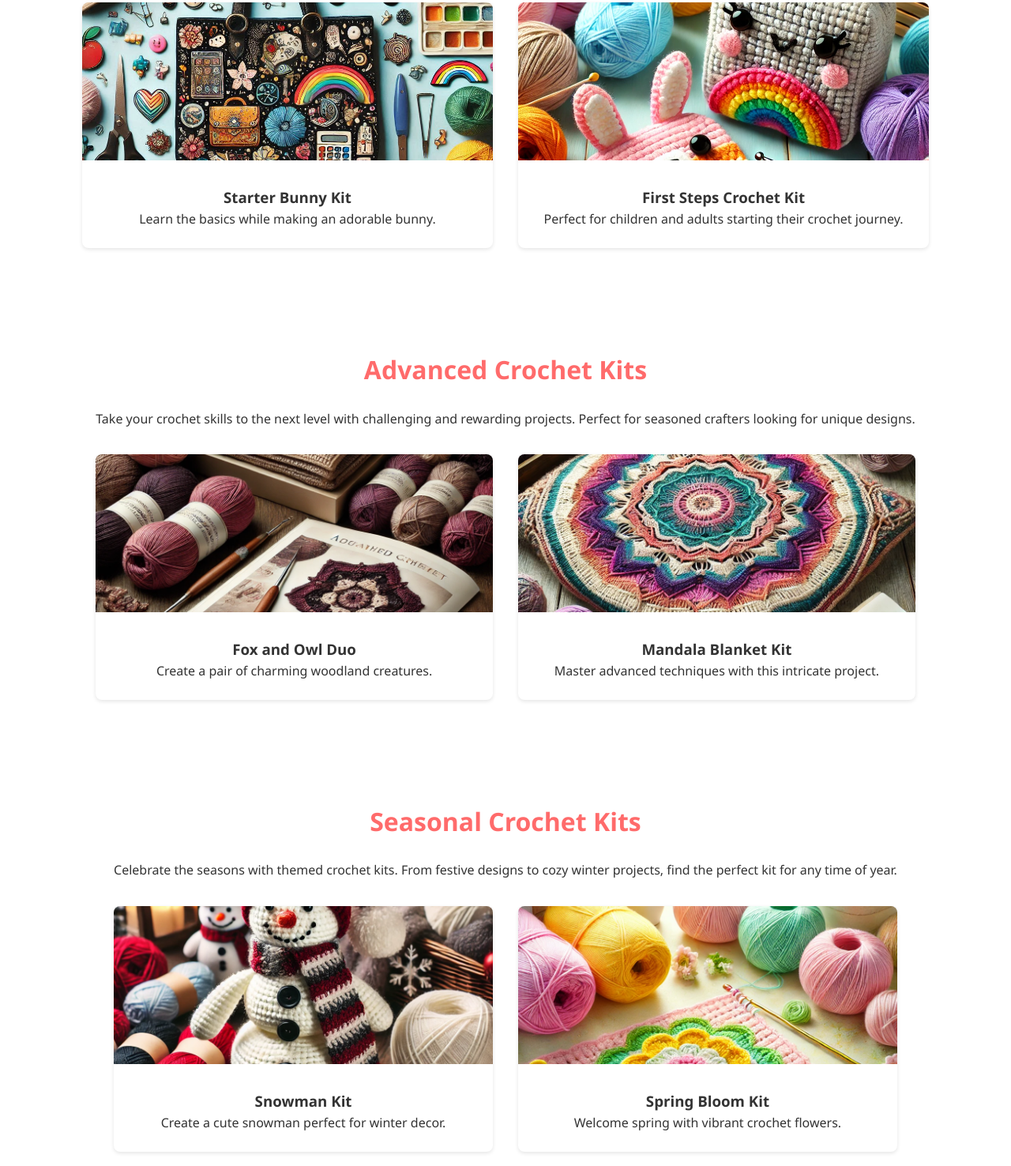
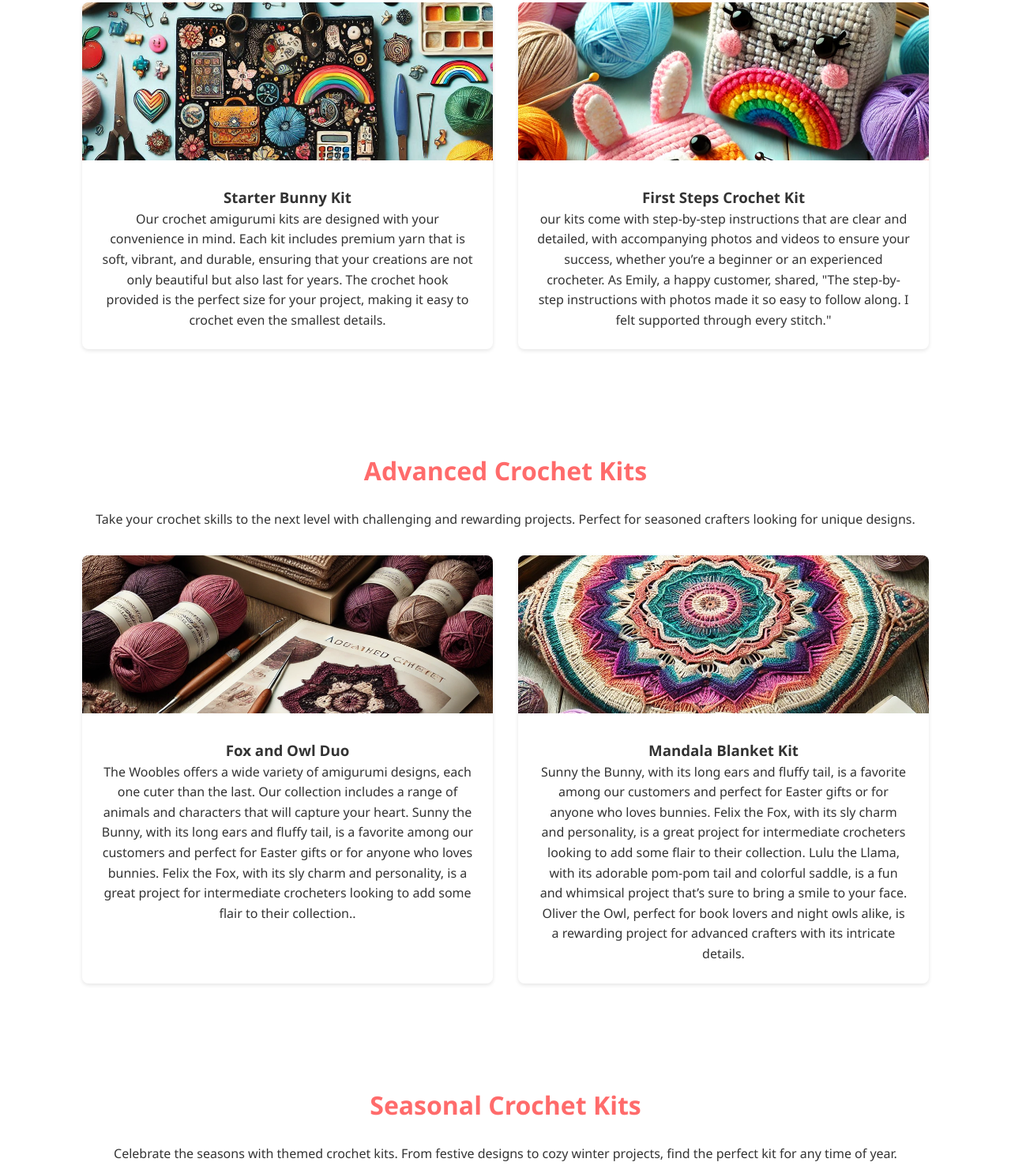
Before and after one commit to Tanisha1508-ui/Woobles, a plain HTML site: page kits.html in a window 1280 px wide. Shown: the part 655-2131 px from the top of the page at 79% size. Drawn offline with Linux system fonts and the light colour scheme.

Commit message:
description

```diff
--- a/kits.html
+++ b/kits.html
@@ -71,14 +71,14 @@
             <img src="./images/Bags,pins,andcreativeadd-ons.jpeg" alt="Beginner-friendly crochet kit featuring yarn and tools" loading="lazy">
             <div class="gallery-item-content">
               <h3>Starter Bunny Kit</h3>
-              <p>Learn the basics while making an adorable bunny.</p>
+              <p>Our crochet amigurumi kits are designed with your convenience in mind. Each kit includes premium yarn that is soft, vibrant, and durable, ensuring that your creations are not only beautiful but also last for years. The crochet hook provided is the perfect size for your project, making it easy to crochet even the smallest details. </p>
             </div>
           </div>
           <div class="gallery-item">
             <img src="./images/kidschrochetkits.jpeg" alt="Beginner-friendly crochet kit for kids" loading="lazy">
             <div class="gallery-item-content">
               <h3>First Steps Crochet Kit</h3>
-              <p>Perfect for children and adults starting their crochet journey.</p>
+              <p>our kits come with step-by-step instructions that are clear and detailed, with accompanying photos and videos to ensure your success, whether you’re a beginner or an experienced crocheter. As Emily, a happy customer, shared, "The step-by-step instructions with photos made it so easy to follow along. I felt supported through every stitch."</p>
             </div>
           </div>
         </div>
@@ -94,14 +94,14 @@
             <img src="./images/advancedkit.jpeg" alt="Advanced crochet kit with intricate patterns" loading="lazy">
             <div class="gallery-item-content">
               <h3>Fox and Owl Duo</h3>
-              <p>Create a pair of charming woodland creatures.</p>
+              <p>The Woobles offers a wide variety of amigurumi designs, each one cuter than the last. Our collection includes a range of animals and characters that will capture your heart. Sunny the Bunny, with its long ears and fluffy tail, is a favorite among our customers and perfect for Easter gifts or for anyone who loves bunnies. Felix the Fox, with its sly charm and personality, is a great project for intermediate crocheters looking to add some flair to their collection..</p>
             </div>
           </div>
           <div class="gallery-item">
             <img src="./images/mandalakit.jpeg" alt="Crochet kit with detailed amigurumi patterns" loading="lazy">
             <div class="gallery-item-content">
               <h3>Mandala Blanket Kit</h3>
-              <p>Master advanced techniques with this intricate project.</p>
+              <p>Sunny the Bunny, with its long ears and fluffy tail, is a favorite among our customers and perfect for Easter gifts or for anyone who loves bunnies. Felix the Fox, with its sly charm and personality, is a great project for intermediate crocheters looking to add some flair to their collection. Lulu the Llama, with its adorable pom-pom tail and colorful saddle, is a fun and whimsical project that’s sure to bring a smile to your face. Oliver the Owl, perfect for book lovers and night owls alike, is a rewarding project for advanced crafters with its intricate details. </p>
             </div>
           </div>
         </div>
@@ -117,14 +117,14 @@
             <img src="./images/snowmankit.jpeg" alt="Winter-themed crochet kit" loading="lazy">
             <div class="gallery-item-content">
               <h3>Snowman Kit</h3>
-              <p>Create a cute snowman perfect for winter decor.</p>
+              <p>Seasonal crochet kits are perfect for crafters looking to create unique, handmade items for different holidays or seasons. These kits typically include all the materials needed, such as yarn, hooks, patterns, and instructions, to make projects like festive decorations, cozy blankets, or gift items.</p>
             </div>
           </div>
           <div class="gallery-item">
             <img src="./images/springbloomkit.jpeg" alt="Spring-themed crochet kit with flowers" loading="lazy">
             <div class="gallery-item-content">
               <h3>Spring Bloom Kit</h3>
-              <p>Welcome spring with vibrant crochet flowers.</p>
+              <p>it’s a winter-themed scarf, springtime flowers, or autumn-inspired pumpkins, seasonal crochet kits offer a fun and creative way to celebrate the changing seasons and holidays. They are ideal for both beginners and experienced crocheters, making them a great gift or personal project to enjoy throughout the year</p>
             </div>
           </div>
         </div>
```
